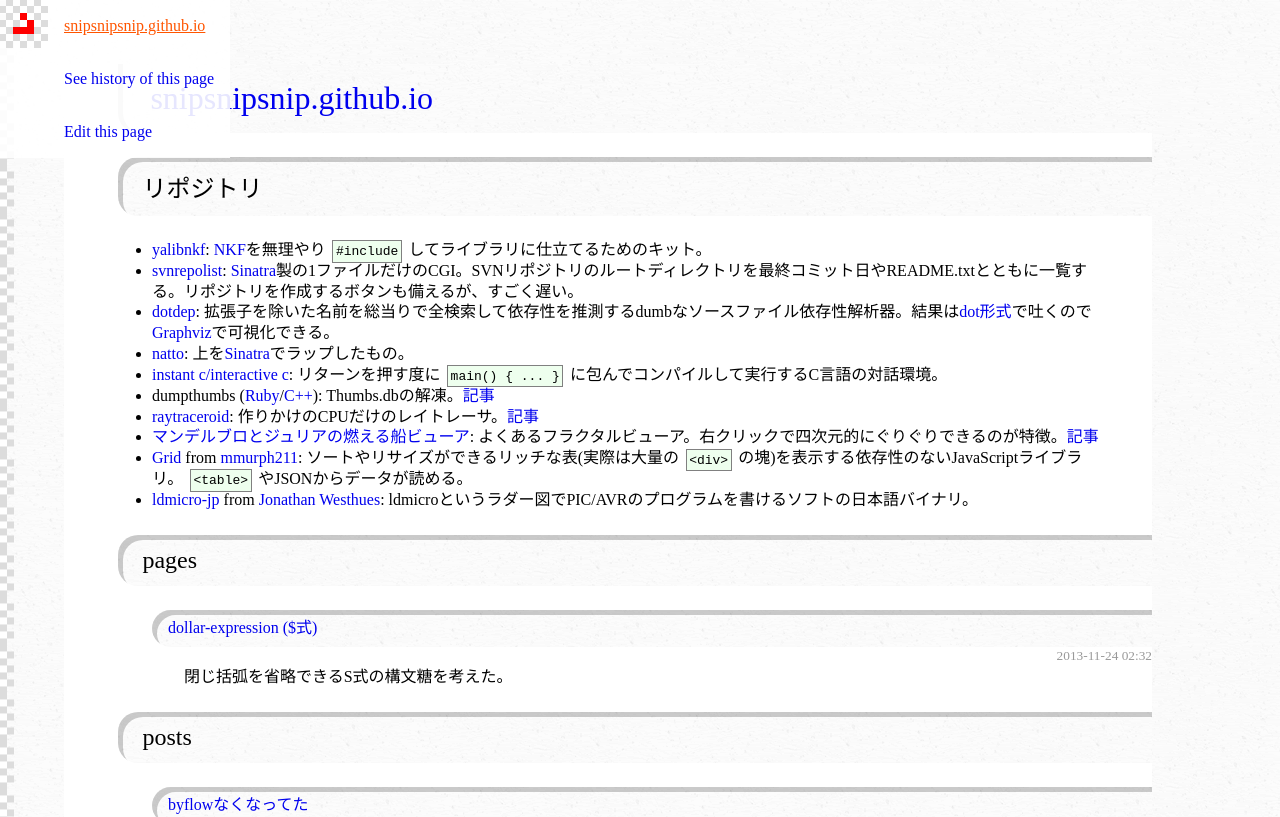
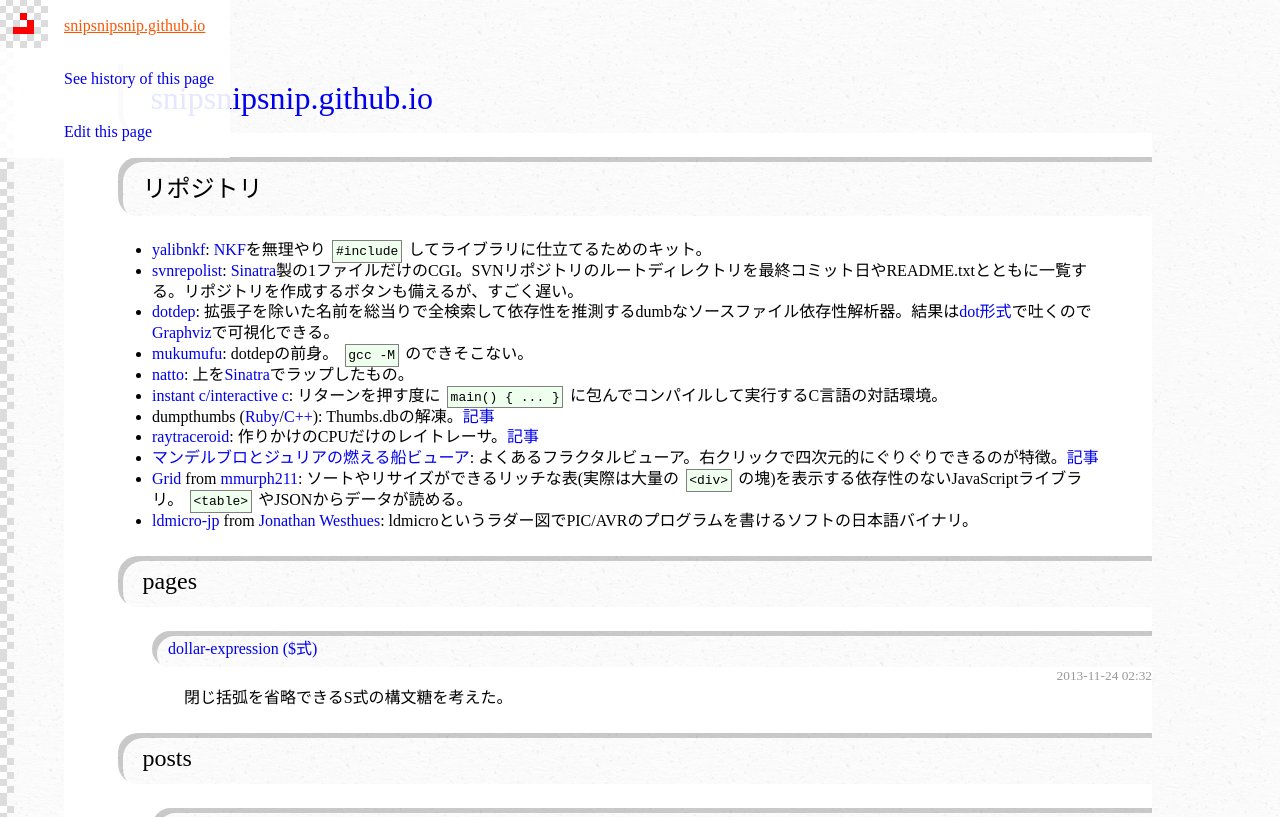
Before and after one commit to snipsnipsnip/snipsnipsnip.github.io, a Jekyll site: the page built from index.html, in a window 1280 px wide and 900 px high, cut to the strip 0-817 px from the top of the window. Built offline with Jekyll 4.4.1, drawn with Linux system fonts in a browser that asks for light colours; a style sheet for code colours, icons or effects is not loaded.

Commit message:
Update repos.md

```diff
--- a/_includes/repos.md
+++ b/_includes/repos.md
@@ -3,6 +3,7 @@
 - [yalibnkf](https://github.com/snipsnipsnip/yalibnkf): [NKF](https://osdn.jp/projects/nkf/)を無理やり`#include`してライブラリに仕立てるためのキット。
 - [svnrepolist](https://github.com/snipsnipsnip/svnrepolist): [Sinatra](http://www.sinatrarb.com/)製の1ファイルだけのCGI。SVNリポジトリのルートディレクトリを最終コミット日やREADME.txtとともに一覧する。リポジトリを作成するボタンも備えるが、すごく遅い。
 - [dotdep](https://github.com/snipsnipsnip/dotdep): 拡張子を除いた名前を総当りで全検索して依存性を推測するdumbなソースファイル依存性解析器。結果は[dot形式](https://ja.wikipedia.org/wiki/DOT%E8%A8%80%E8%AA%9E)で吐くので[Graphviz](https://ja.wikipedia.org/wiki/Graphviz)で可視化できる。
+- [mukumufu](https://github.com/snipsnipsnip/mukumufu): dotdepの前身。`gcc -M`のできそこない。
 - [natto](https://github.com/snipsnipsnip/natto): 上を[Sinatra](http://www.sinatrarb.com/)でラップしたもの。
 - [instant c/interactive c](https://github.com/snipsnipsnip/instant-c): リターンを押す度に`main() { ... }`に包んでコンパイルして実行するC言語の対話環境。
 - dumpthumbs ([Ruby](https://gist.github.com/818260)/[C++](https://gist.github.com/819809)): Thumbs.dbの解凍。[記事](/2011/02/13-format-of-a-thumbs-db-and-its-extractor.html %})
```
